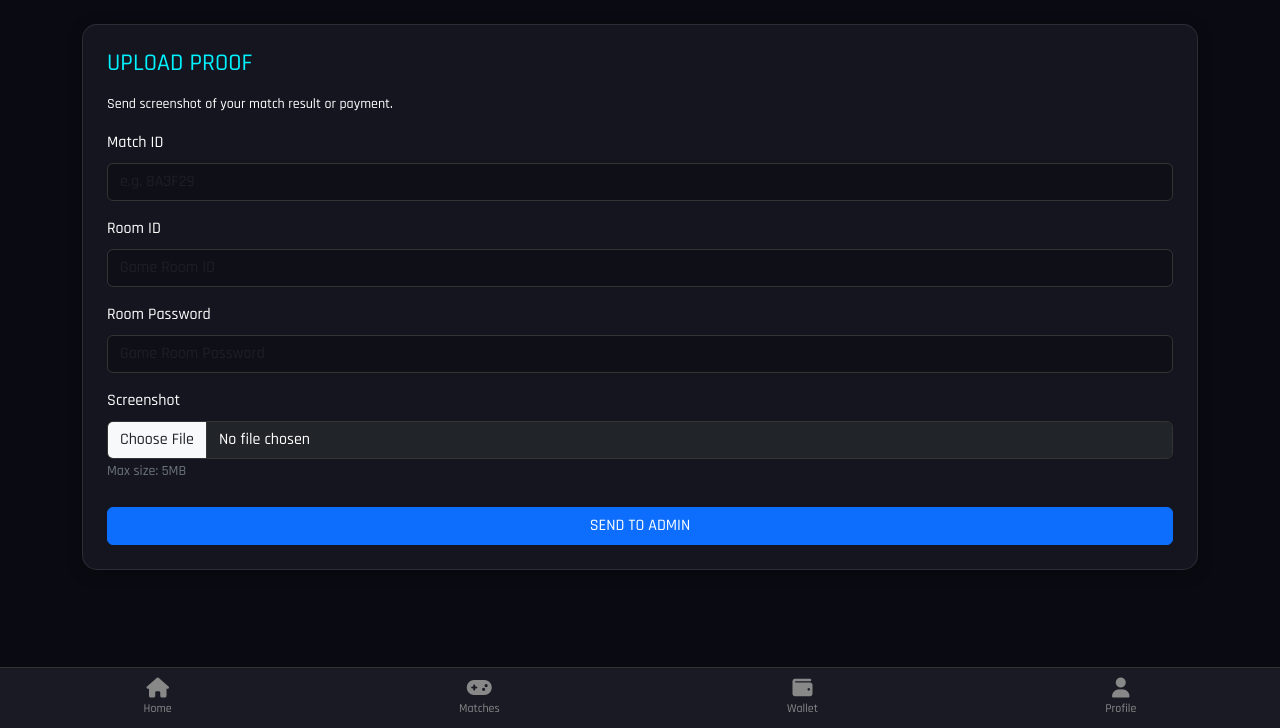
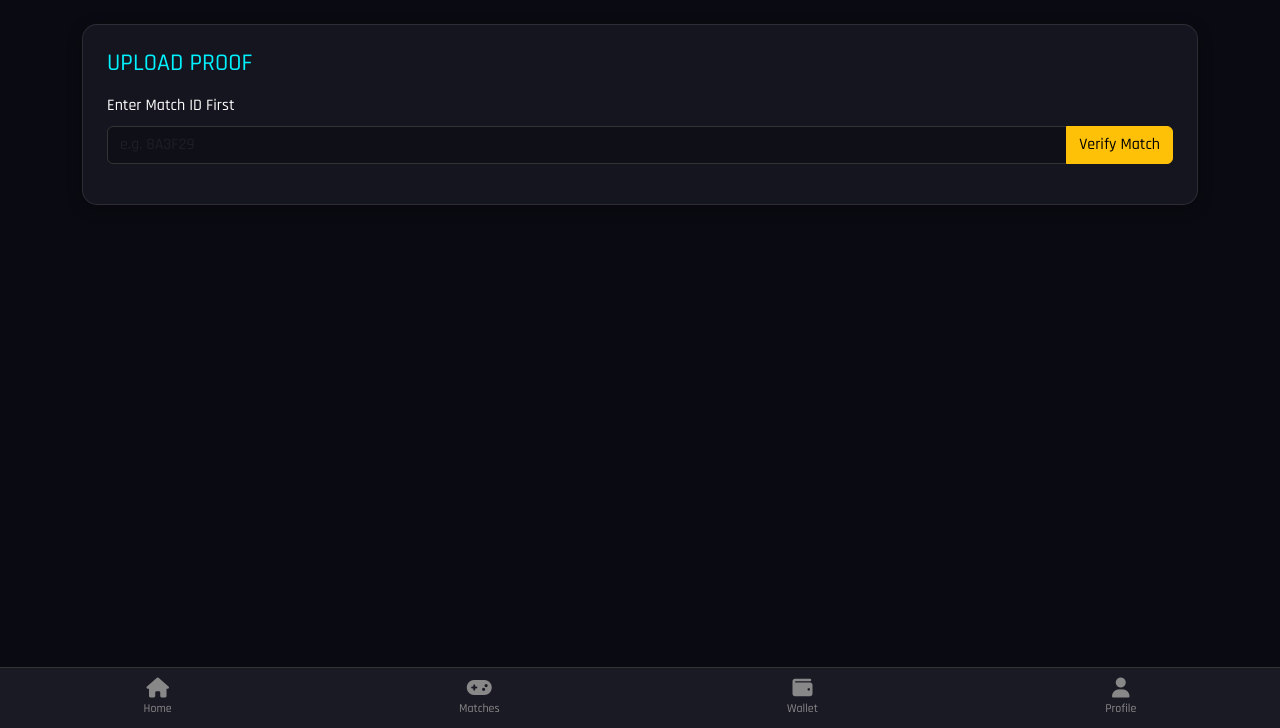
Before and after one commit to MR-CR4CK3R/kg-tour-bd, a Flask app: page /upload_proof in a window 1280 px wide. Shown: the part 72-800 px from the top of the page. Run offline with Flask 3, Linux system fonts and the light colour scheme; the visitor is signed in with stand-in values (Sample User, id 1); data that the repository does not hold is empty; some libraries are stand-ins or nearby versions.

Commit message:
Update uploadproof.html

```diff
--- a/templates/uploadproof.html
+++ b/templates/uploadproof.html
@@ -2,33 +2,107 @@
 {% block content %}
 <div class="card card-custom p-4">
     <h4 class="text-neon mb-3">UPLOAD PROOF</h4>
-    <p class="text-white small">Send screenshot of your match result or payment.</p>
 
-    <form method="POST" enctype="multipart/form-data">
+    <div id="step1_section">
+        <div class="mb-3">
+            <label class="form-label text-white">Enter Match ID First</label>
+            <div class="input-group">
+                <input type="text" id="verify_mid" class="form-control" placeholder="e.g. 8A3F29">
+                <button class="btn btn-warning" type="button" onclick="verifyMatch()">Verify Match</button>
+            </div>
+            <small id="verify_msg" class="text-danger"></small>
+        </div>
+    </div>
+
+    <form method="POST" enctype="multipart/form-data" id="main_form" style="display:none;">
         <input type="hidden" name="csrf_token" value="{{ csrf_token() }}">
 
-        <div class="mb-3">
-            <label class="form-label text-white">Match ID</label>
-            <input type="text" name="match_id" class="form-control" placeholder="e.g. 8A3F29" required>
-        </div>
+        <input type="hidden" name="match_id" id="final_match_id">
+
+        <div class="alert alert-success" id="match_info_msg"></div>
 
         <div class="mb-3">
             <label class="form-label text-white">Room ID</label>
-            <input type="text" name="room_id" class="form-control" placeholder="Game Room ID" required>
+            <input type="text" name="room_id" class="form-control" required>
         </div>
 
         <div class="mb-3">
             <label class="form-label text-white">Room Password</label>
-            <input type="text" name="room_pass" class="form-control" placeholder="Game Room Password" required>
+            <input type="text" name="room_pass" class="form-control" required>
+        </div>
+
+        <div id="extra_fields" style="display:none;" class="p-3 mb-3 border border-warning rounded">
+            <h6 class="text-warning">Team Details Required</h6>
+            <div class="mb-3">
+                <label class="form-label text-white">Captain ID</label>
+                <input type="text" name="captain_id" id="captain_input" class="form-control" placeholder="Enter Game UID of Captain">
+            </div>
+            <div class="mb-3">
+                <label class="form-label text-white">Team Wipeout?</label>
+                <select name="team_wipout" id="wipeout_input" class="form-control bg-dark text-white">
+                    <option value="No">No</option>
+                    <option value="Yes">Yes</option>
+                </select>
+            </div>
         </div>
 
         <div class="mb-4">
             <label class="form-label text-white">Screenshot</label>
             <input type="file" name="proof_image" class="form-control bg-dark" accept="image/*" required>
-            <small class="text-secondary">Max size: 5MB</small>
         </div>
 
-        <button type="submit" class="btn btn-primary w-100">SEND TO ADMIN</button>
+        <button type="submit" class="btn btn-primary w-100">SUBMIT PROOF</button>
     </form>
 </div>
+
+<script>
+function verifyMatch() {
+    let mid = document.getElementById('verify_mid').value.trim();
+    let msgBox = document.getElementById('verify_msg');
+
+    if(!mid) {
+        msgBox.innerText = "Please enter a Match ID";
+        return;
+    }
+
+    msgBox.innerText = "Checking...";
+    fetch('/api/check_match_status', {
+        method: 'POST',
+        headers: {
+            'Content-Type': 'application/json',
+            'X-CSRFToken': "{{ csrf_token() }}"
+        },
+        body: JSON.stringify({match_id: mid})
+    })
+    .then(response => response.json())
+    .then(data => {
+        if(data.status === 'success') {
+            document.getElementById('step1_section').style.display = 'none';
+            document.getElementById('main_form').style.display = 'block';
+
+            // Set Hidden ID
+            document.getElementById('final_match_id').value = mid;
+            document.getElementById('match_info_msg').innerText = "Match Found: " + data.team_type + " Mode";
+
+            // If NOT Solo, show extra fields and make them required
+            if(data.team_type !== 'SOLO') {
+                document.getElementById('extra_fields').style.display = 'block';
+                document.getElementById('captain_input').required = true;
+                document.getElementById('wipeout_input').required = true;
+            } else {
+                document.getElementById('extra_fields').style.display = 'none';
+                document.getElementById('captain_input').required = false;
+                document.getElementById('wipeout_input').required = false;
+            }
+        } else {
+            // Error
+            msgBox.innerText = data.message;
+        }
+    })
+    .catch(error => {
+        console.error('Error:', error);
+        msgBox.innerText = "Server Error. Try again.";
+    });
+}
+</script>
 {% endblock %}
```
